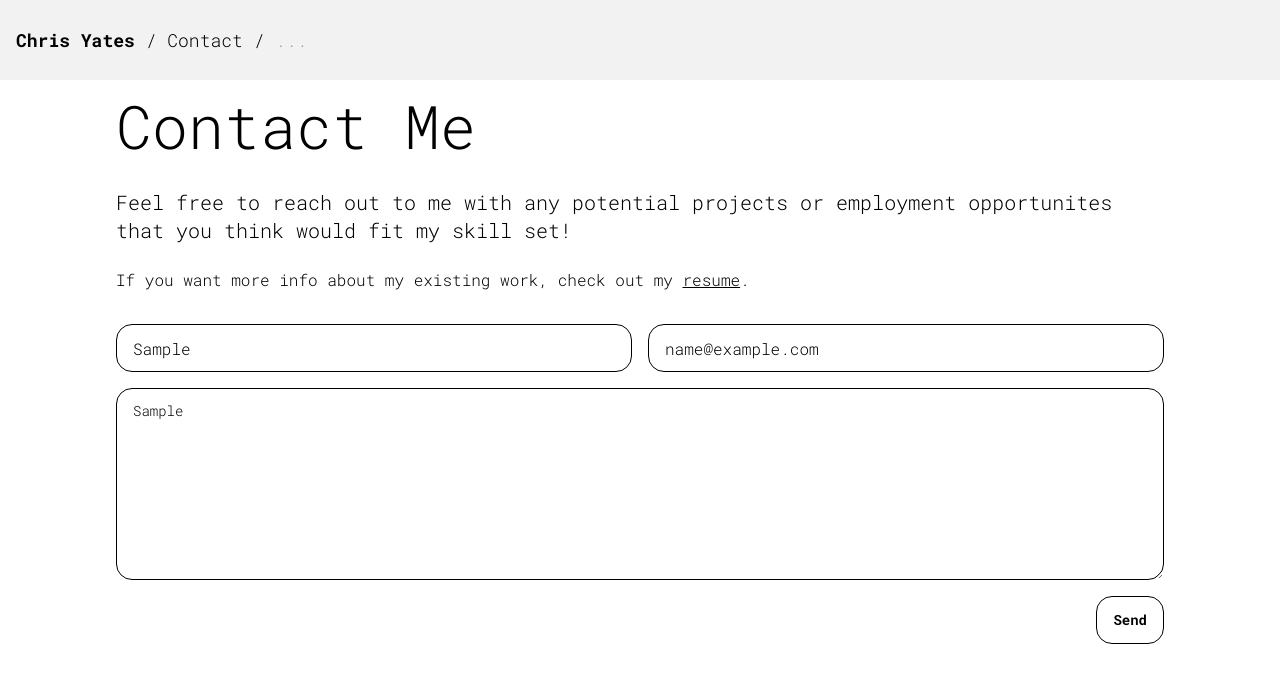
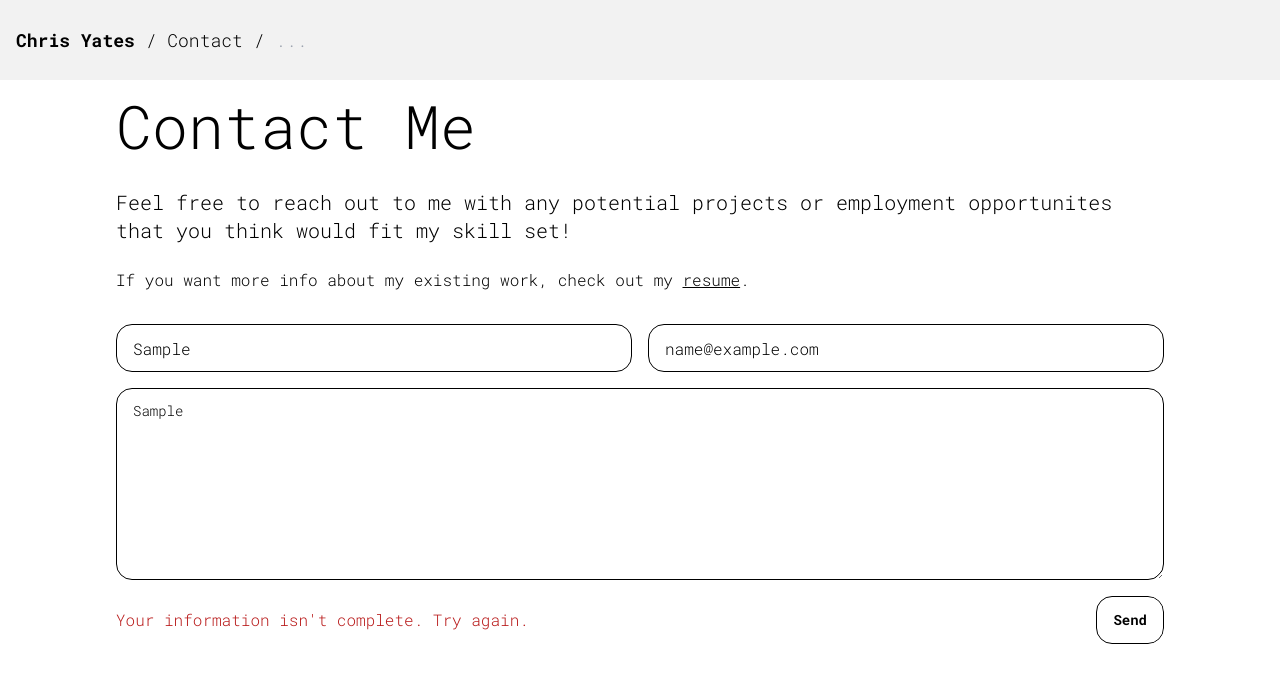
Before and after one commit to TotalChris/portfolio, a React (Vite) app: page /contact in a window 1280 px wide. Both pictures are taken after typing "Sample", "name@example.com", "Sample" into the empty fields and a click on the button "Send". Shown: the top 682 px of the page. Built offline with nearby package versions, Linux system fonts and the light colour scheme; no server answers.

Commit message:
Add form validation step to ensure blank responses aren't being sent
Add Scale in and out to page transition

```diff
--- a/src/App.css
+++ b/src/App.css
@@ -1,20 +1,24 @@
 .route-enter {
 	filter: blur(20px);
+	transform: scale(1.1);
 }
 
 .route-enter-active {
 	filter: blur(0px);
-	transition: filter .25s;
+	transform: scale(1);
+	transition: filter .25s, transform .25s;
 }
 
 .route-exit {
 	filter: blur(0px);
 	opacity: 100%;
+	transform: scale(1);
 	backdrop-filter: blur(40px);
 }
 
 .route-exit-active {
 	filter: blur(20px);
+	transform: scale(0.9);
 	opacity: 0;
-	transition: filter .25s ease-in, opacity .25s ease-in;
+	transition: filter .25s, opacity .25s, transform .25s;
 }
--- a/src/pages/Contact.jsx
+++ b/src/pages/Contact.jsx
@@ -1,4 +1,4 @@
-import React, {useState} from 'react';
+import {useState} from 'react';
 import { useForm, ValidationError } from '@formspree/react';
 import {useNavigate} from "react-router-dom";
 import Spinner from "../components/Spinner";
@@ -15,6 +15,8 @@ const Contact = () => {
         inquiry: '',
     })
 
+    const [error, setError] = useState(false)
+
     const { name, contact, inquiry } = formData;
 
     const handleChange = (e) => {
@@ -26,14 +28,23 @@ const Contact = () => {
         })
     }
 
+    const handleSubmit = (e) => {
+        e.preventDefault();
+        if(formData.name.length > 3 && formData.contact.length > 5 && formData.inquiry.length > 30){
+            formSubmit(e).then()
+        } else {
+            setError(true)
+        }
+    }
+
     if(formState.succeeded){
-        navigate('/contact/thank-you')
+        navigate('/contact/thank-you');
     }
 
     return (
         <div className='pt-24 mx-auto px-4 pb-4' style={{fontFamily: 'Roboto Mono', maxWidth: '1080px'}}>
             <h1 className='text-6xl'>Contact Me</h1>
-            <form method="POST" onSubmit={formSubmit} className='w-full'>
+            <form method="POST" onSubmit={handleSubmit} onFocus={() => {setError(false)}} className='w-full'>
             <p className='text-xl mt-8'>Feel free to reach out to me with any potential projects or employment opportunites that you think would fit my skill set!</p><br/><p> If you want more info about my existing work, check out my <Link to='/resume' className='underline hover:cursor-pointer'>resume</Link>.</p>
 
                 <input type="hidden" name="form-name" value="contact" />
@@ -47,7 +58,10 @@ const Contact = () => {
                     <textarea name="inquiry" id="inquiry" value={inquiry} onChange={handleChange} className="rounded-2xl textarea w-full bg-transparent border-black text-black dark:border-white dark:text-white focus:outline-none h-64 md:h-48 focus:border-black focus:dark:border-white" placeholder="Inquiry"></textarea>
                     <ValidationError prefix="Inquiry" field="inquiry" errors={formState.errors} />
                 </div>
-                <div className='flex flex-row gap-8 mt-4'>
+                <div className={ 'w-full flex flex-row gap-8 mt-4 collapse ' + (error ? 'collapse-open' : '') }>
+                    <div className='collapse-content text-red-700 my-auto p-0 flex-grow'>
+                        Your information isn&apos;t complete. Try again.
+                    </div>
                     <button type='submit' disabled={formState.submitting} className='ml-auto btn-wire'>
                         {formState.submitting ? <Spinner /> : 'Send'}
                     </button>
```
